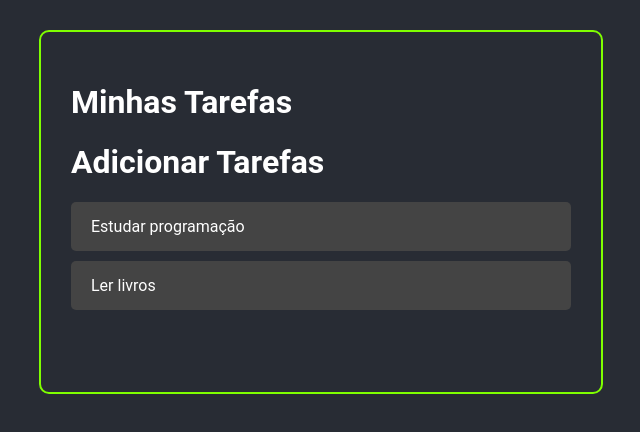
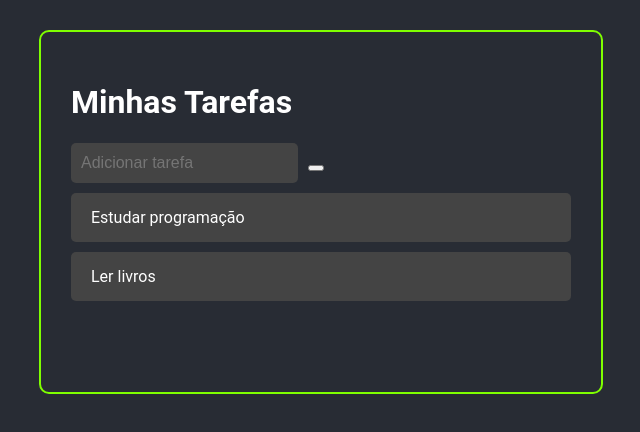
Before and after one commit to mrcomputer2018/curso_react, a React (Create React App) app: page / in a window 1280 px wide. Shown: the top 432 px of the page, without its empty margins (319-959 px from the left). Built offline with nearby package versions, Linux system fonts and the light colour scheme.

Commit message:
Refactor code and fix import statement

```diff
--- /dev/null
+++ b/src/components/AddTasks.css
@@ -0,0 +1,18 @@
+.addtasks-container {
+    margin: 15px;
+    width: 100%;
+    display: flex;
+    flex-direction: row;
+}
+
+.addtasks-input {
+    height: 40px;
+    border: none;
+    border-radius: 5px;
+    padding: 0px 10px;
+    font-size: 16px;
+    margin-right: 10px;
+    background-color: #444;
+    color: #eee;
+    flex: 2;
+}
--- /dev/null
+++ b/src/components/AddTasks.jsx
@@ -0,0 +1,26 @@
+import React, { useState } from 'react';
+
+import Button from './Button';
+import './AddTasks.css';
+
+const AddTasks = () => {
+    const title = 'Adicionar';
+    const onClick = () => console.log('Clicou');
+    const [inputTask, setInputTask] = useState('');
+
+    return (
+        <div className='.addtasks-container'>
+            <input
+            className='addtasks-input'
+            type="text"
+            placeholder="Adicionar tarefa"
+            onInput={ (event) => setInputTask(event.target.value) }
+            value={ inputTask}
+            />
+
+            <Button tilte={ title }/>
+        </div>
+    );
+}
+
+export default AddTasks;
--- /dev/null
+++ b/src/components/Button.jsx
@@ -0,0 +1,13 @@
+import React from 'react';
+
+import './Button.css';
+
+const Button = ({ children, onClick }) => {
+    return (
+        <button className="button-container" onClick={ onClick }>
+            { children }
+        </button>
+    );
+}
+
+export default Button;
--- a/src/components/addTasks.js
+++ /dev/null
@@ -1,11 +0,0 @@
-import React from 'react';
-
-const AddTasks = () => {
-    return (
-        <div>
-            <h1>Adicionar Tarefas</h1>
-        </div>
-    );
-}
-
-export default AddTasks;
```
Also changed, not shown: src/App.js (+4 -3 lines), src/components/Button.css (added), src/components/Task.jsx (renamed from src/components/Task.js), src/components/Tasks.jsx (renamed from src/components/Tasks.js).
